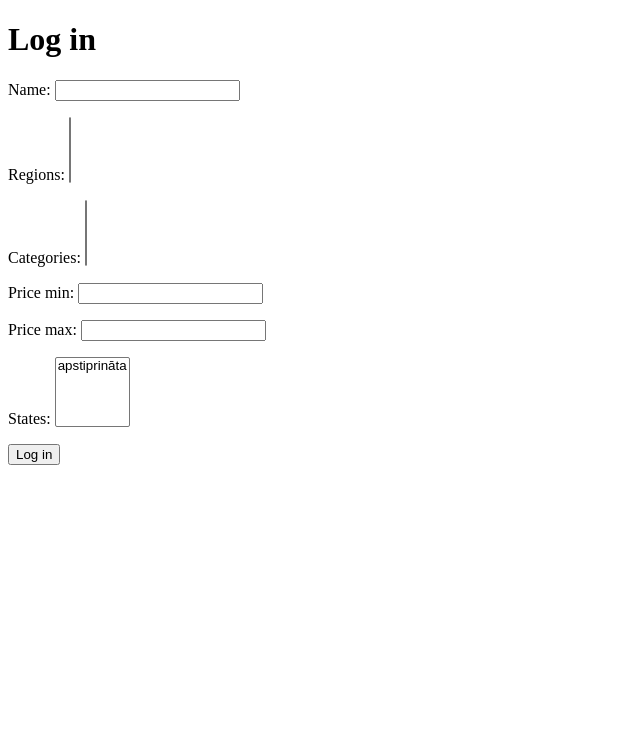
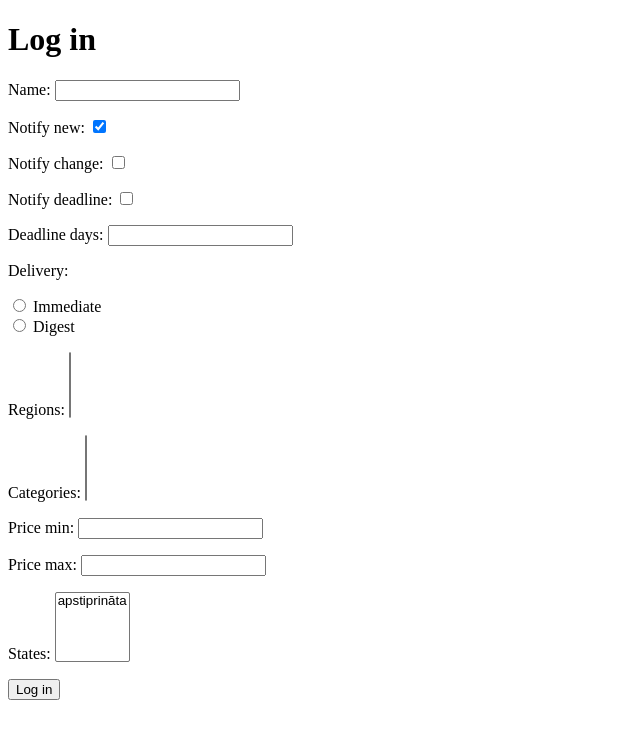
Before and after one commit to tokurgit/ai-dev-tools-zoomcamp-2026, a Django app: template templates/registration/login.html in a window 1280 px wide. Shown: the part 47-786 px from the top of the page, without its empty margins (0-640 px from the left). Run offline with Django 5.2, Linux system fonts and the light colour scheme; the template is opened without the code that fills it: values that come from a table or form of the project are taken from there, others are empty; the visitor is signed in with stand-in values (Sample User, id 1).

Commit message:
Add Notifications fieldset to FilterProfileForm (#14)
Exposes notify_new/notify_change/notify_deadline, deadline_days and
delivery (radio) in a fieldset shared by create (#12) and edit (#13).
A hidden notifications_section marker distinguishes a submitted section
(every checkbox may be off) from a POST that never rendered it: without
the marker the five keys are dropped so a new profile keeps #6's model
defaults and an edited one keeps its stored values. clean() enforces
deadline_days in 1..30, deadline_days required when notify_deadline is
on, and at least one alert type on.

Co-Authored-By: Claude Sonnet 5 <noreply@anthropic.com>
Claude-Session: https://claude.ai/code/session_01NFFRdjbnaUvySZw8VZmH8t

```diff
--- a/accounts/forms.py
+++ b/accounts/forms.py
@@ -38,6 +38,20 @@ def state_choices():
 
 
 class FilterProfileForm(forms.ModelForm):
+    #: The "Notifications" fieldset (issue #14). All five are real
+    #: :class:`~accounts.models.FilterProfile` columns from issue #6, listed in
+    #: ``Meta.fields`` so a ``ModelForm`` pre-populates them from ``instance`` on
+    #: edit and persists them on save. The template renders them in their own
+    #: ``<fieldset>`` behind a hidden ``notifications_section`` marker — see
+    #: :meth:`_clean_notifications` for why the marker matters.
+    NOTIFICATION_FIELDS = (
+        "notify_new",
+        "notify_change",
+        "notify_deadline",
+        "deadline_days",
+        "delivery",
+    )
+
     regions = forms.ModelMultipleChoiceField(
         queryset=Region.objects.all(), required=False
     )
@@ -51,10 +65,28 @@ class FilterProfileForm(forms.ModelForm):
         required=False, min_value=Decimal("0"), max_digits=14, decimal_places=2
     )
     states = forms.MultipleChoiceField(required=False)
+    #: Radio, not the model's default ``Select``. ``required=False`` so a POST
+    #: that omits it (or the whole section) falls back to ``digest`` in
+    #: :meth:`_clean_notifications` rather than erroring.
+    delivery = forms.ChoiceField(
+        choices=FilterProfile.Delivery.choices,
+        widget=forms.RadioSelect,
+        required=False,
+    )
+    #: Range (1..30) and the "required when ``notify_deadline`` is on" rule are
+    #: enforced in :meth:`_clean_notifications`, per the issue.
+    deadline_days = forms.IntegerField(required=False)
 
     class Meta:
         model = FilterProfile
-        fields = ["name"]
+        fields = [
+            "name",
+            "notify_new",
+            "notify_change",
+            "notify_deadline",
+            "deadline_days",
+            "delivery",
+        ]
 
     def __init__(self, *args, user=None, **kwargs):
         super().__init__(*args, **kwargs)
@@ -64,6 +96,14 @@ class FilterProfileForm(forms.ModelForm):
         self.fields["states"].choices = state_choices()
         if self.instance.pk:
             self._populate_from_criteria(self.instance.criteria or {})
+
+    def primary_fields(self):
+        """The non-notification bound fields, for the template's first block."""
+        return [f for f in self if f.name not in self.NOTIFICATION_FIELDS]
+
+    def notification_fields(self):
+        """The bound fields rendered inside the "Notifications" fieldset."""
+        return [self[name] for name in self.NOTIFICATION_FIELDS]
 
     def _populate_from_criteria(self, criteria):
         """Seed the discrete fields from a stored ``criteria`` dict.
@@ -115,4 +155,50 @@ class FilterProfileForm(forms.ModelForm):
             )
 
         self.instance.criteria = criteria
+
+        self._clean_notifications(cleaned)
         return cleaned
+
+    def _clean_notifications(self, cleaned):
+        """Validate / default the "Notifications" fieldset (issue #14).
+
+        The fieldset carries a hidden ``notifications_section`` marker. Its
+        presence tells an actually-submitted section (where every checkbox may
+        legitimately be off) apart from a POST that never rendered the section
+        at all — e.g. an API-style ``{"name": ..., "price_min": ...}``. Without
+        the marker there is no way to distinguish "user unchecked everything"
+        from "field absent", because an unchecked HTML checkbox sends nothing.
+
+        Marker absent → drop the five preference keys from ``cleaned_data`` so
+        ``construct_instance`` skips them: a new profile keeps issue #6's model
+        defaults (``notify_new=True`` etc.), an edited profile keeps its stored
+        values. Marker present → default a missing ``delivery`` to ``digest``
+        and enforce the three validation rules.
+        """
+        if "notifications_section" not in self.data:
+            for name in self.NOTIFICATION_FIELDS:
+                cleaned.pop(name, None)
+            return
+
+        if not cleaned.get("delivery"):
+            cleaned["delivery"] = FilterProfile.Delivery.DIGEST
+
+        if not (
+            cleaned.get("notify_new")
+            or cleaned.get("notify_change")
+            or cleaned.get("notify_deadline")
+        ):
+            raise forms.ValidationError(
+                "A profile with no alerts sends nothing — turn on at least one "
+                "of new listings, changes, or deadlines."
+            )
+
+        deadline_days = cleaned.get("deadline_days")
+        if deadline_days is not None and not 1 <= deadline_days <= 30:
+            raise forms.ValidationError(
+                "deadline_days must be between 1 and 30."
+            )
+        if cleaned.get("notify_deadline") and deadline_days is None:
+            raise forms.ValidationError(
+                "deadline_days is required when the deadline alert is on."
+            )
```
Also changed, not shown: accounts/templates/accounts/_filterprofile_form.html (+14 -1 lines), accounts/tests/test_filterprofile_views.py (+236 -0 lines).
